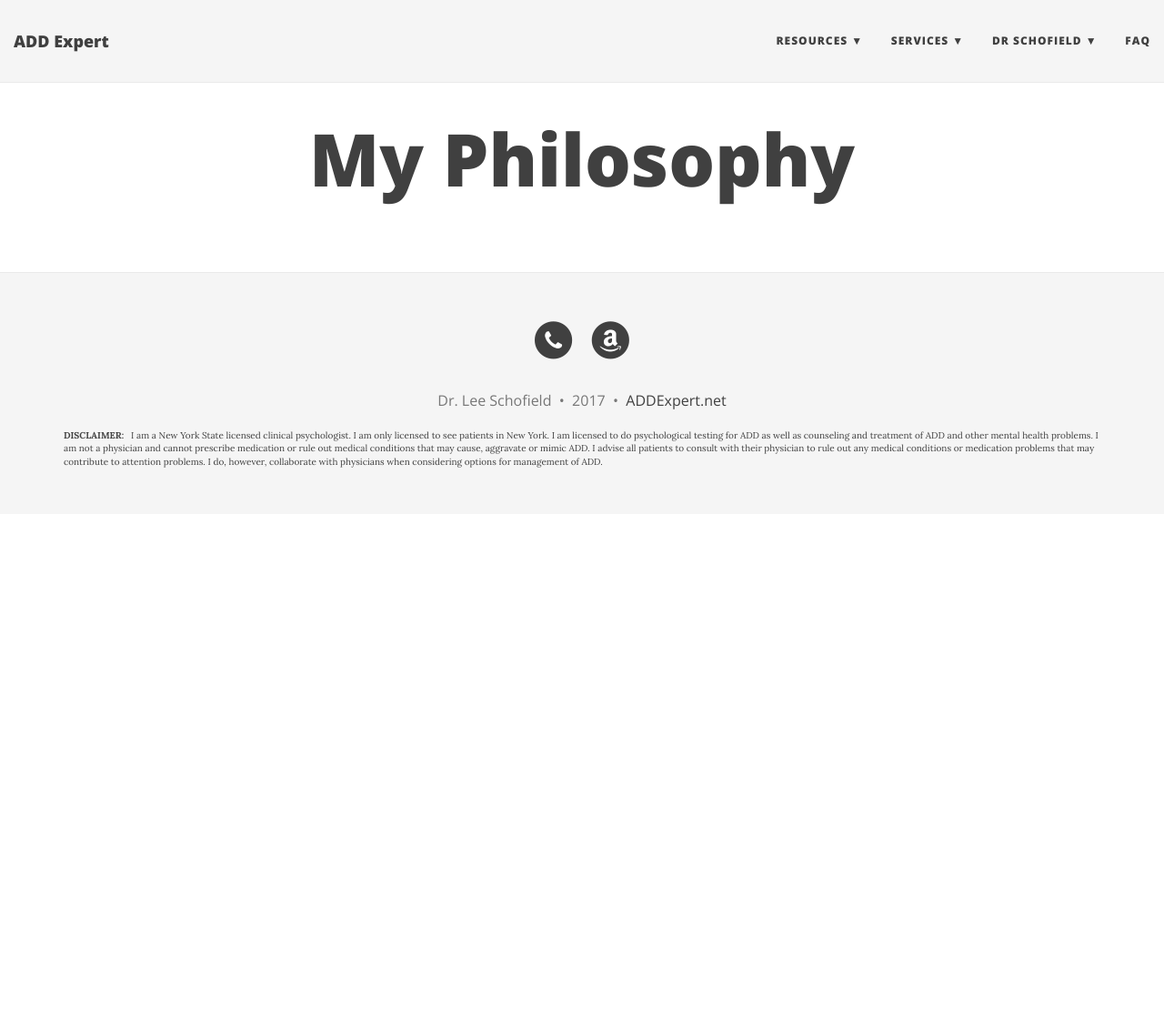
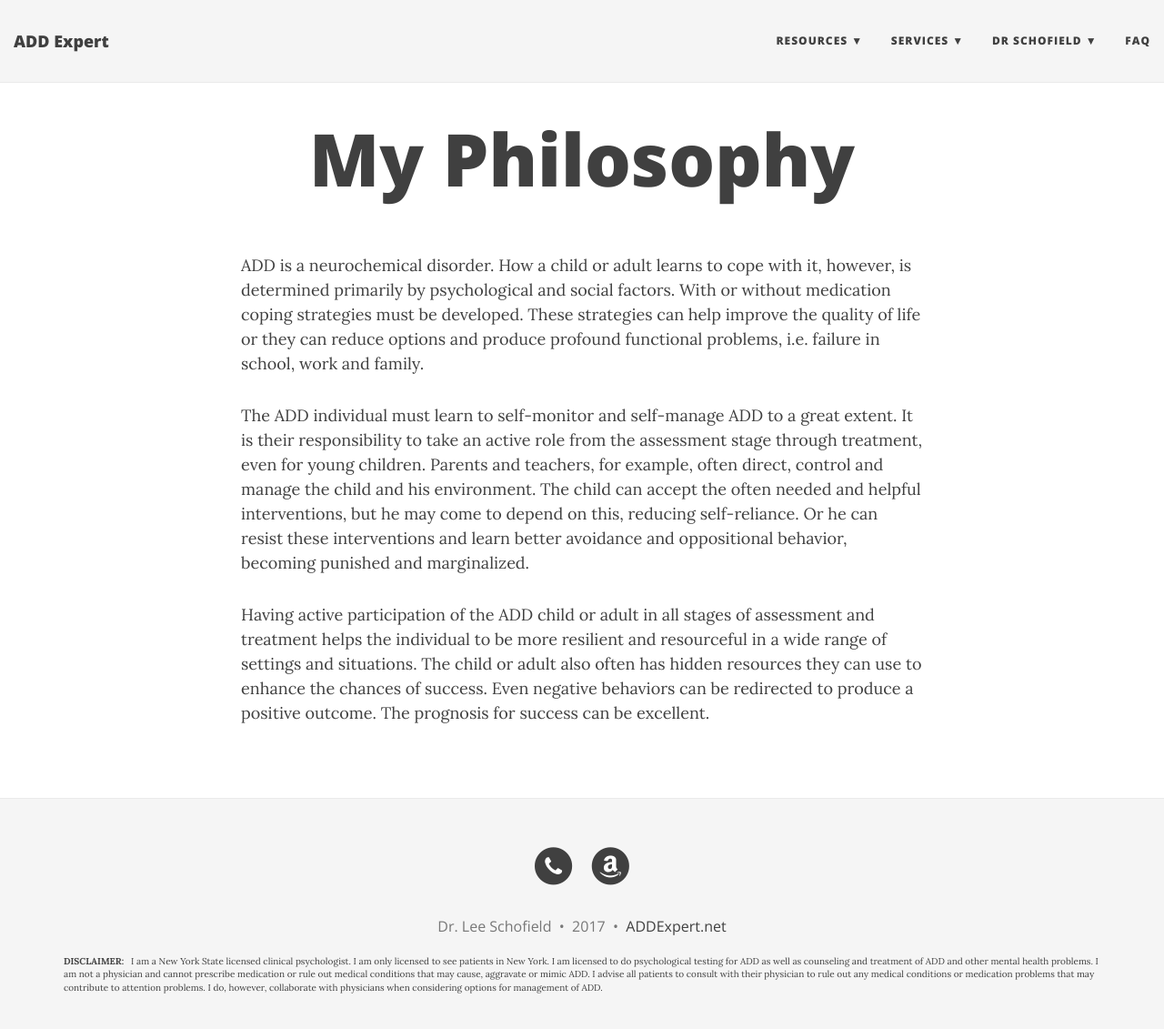
Before and after one commit to schof/schof.github.io, a Jekyll site: the page built from philosophy.md, in a window 1280 px wide and 1143 px high. Shown: the top 1131 px of the window at 91% size. Built offline with Jekyll 4.4.1, drawn with Linux system fonts in a browser that asks for light colours; nearby versions of some CDN libraries.

Commit message:
My philosophy

```diff
--- a/philosophy.md
+++ b/philosophy.md
@@ -2,3 +2,9 @@
 layout: page
 title: My Philosophy
 ---
+
+ADD is a neurochemical disorder. How a child or adult learns to cope with it, however, is determined primarily by psychological and social factors. With or without medication coping strategies must be developed. These strategies can help improve the quality of life or they can reduce options and produce profound functional problems, i.e. failure in school, work and family.
+
+The ADD individual must learn to self-monitor and self-manage ADD to a great extent. It is their responsibility to take an active role from the assessment stage through treatment, even for young children. Parents and teachers, for example, often direct, control and manage the child and his environment. The child can accept the often needed and helpful interventions, but he may come to depend on this, reducing self-reliance. Or he can resist these interventions and learn better avoidance and oppositional behavior, becoming punished and marginalized.
+
+Having active participation of the ADD child or adult in all stages of assessment and treatment helps the individual to be more resilient and resourceful in a wide range of settings and situations. The child or adult also often has hidden resources they can use to enhance the chances of success. Even negative behaviors can be redirected to produce a positive outcome. The prognosis for success can be excellent.
```
